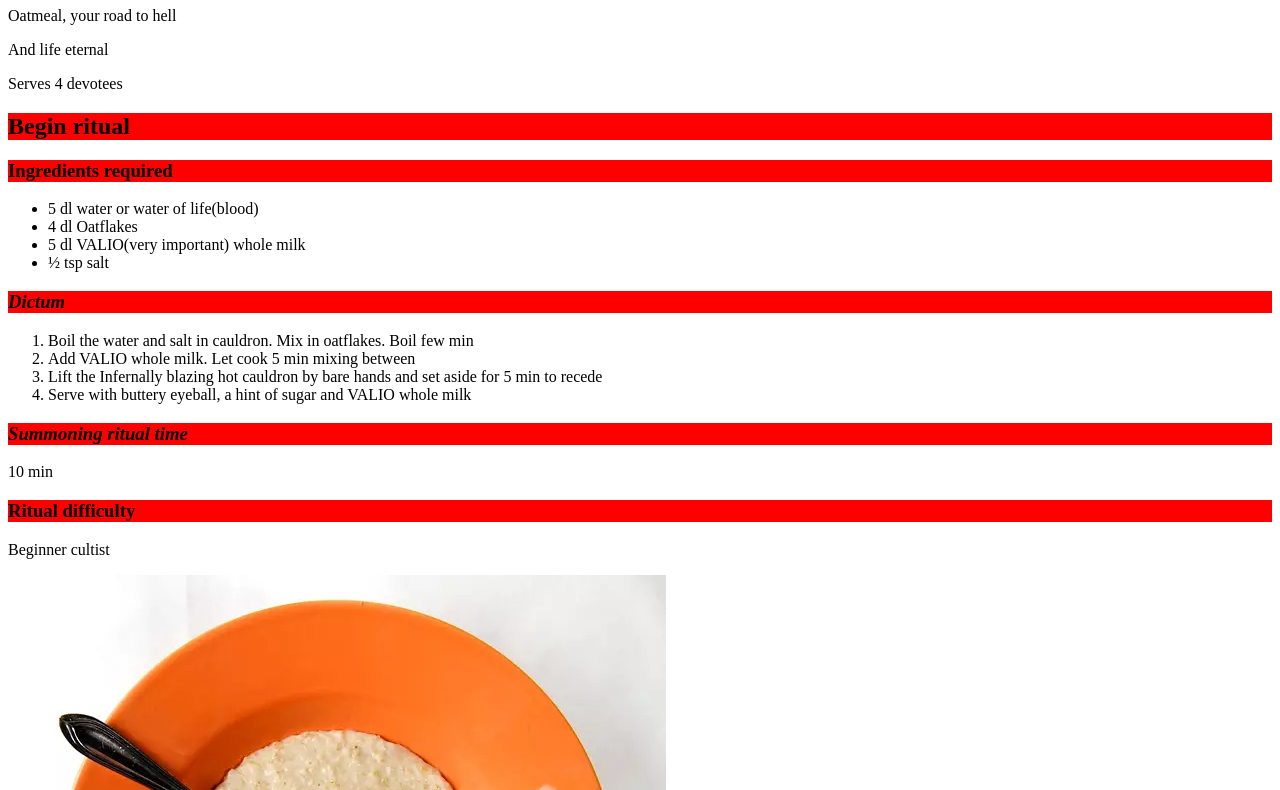
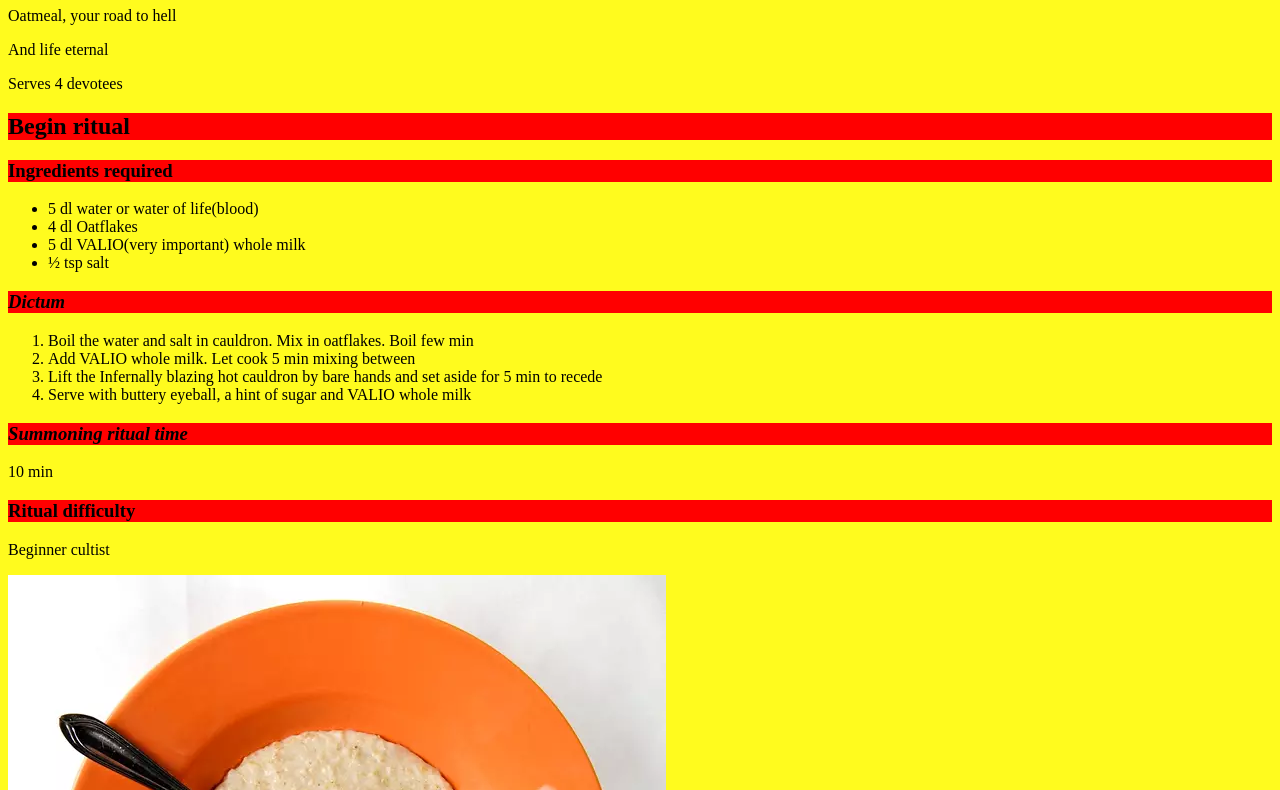
Before and after one commit to JoniMaenpaa/Kaurapuuro, a plain HTML site: page index.html in a window 1280 px wide. Shown: the part 73-863 px from the top of the page. Drawn offline with Linux system fonts and the light colour scheme.

Commit message:
Background colour

```diff
--- a/index.html
+++ b/index.html
@@ -6,7 +6,7 @@
     <meta name="viewport" content="width=device-width, initial-scale=1.0">
     <title>Oatmeal</title>
 </head>
-<body>
+<body style="background-color:rgb(255, 251, 30);">
     <h1 style="background-color:red;"><b>Oatmeal summoning guide</b></h1>
 
     <p>Oatmeal, your road to hell</p>
```
